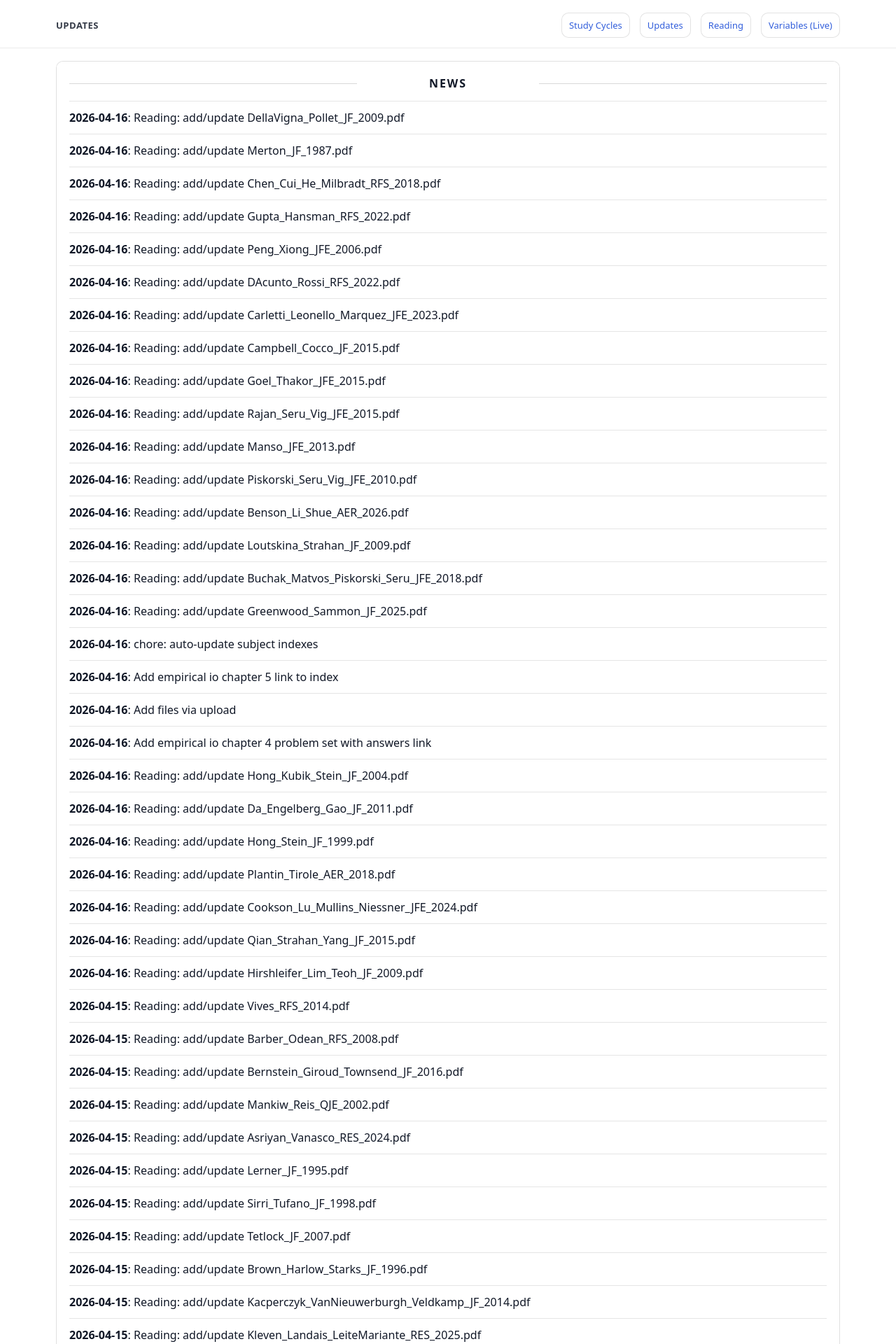
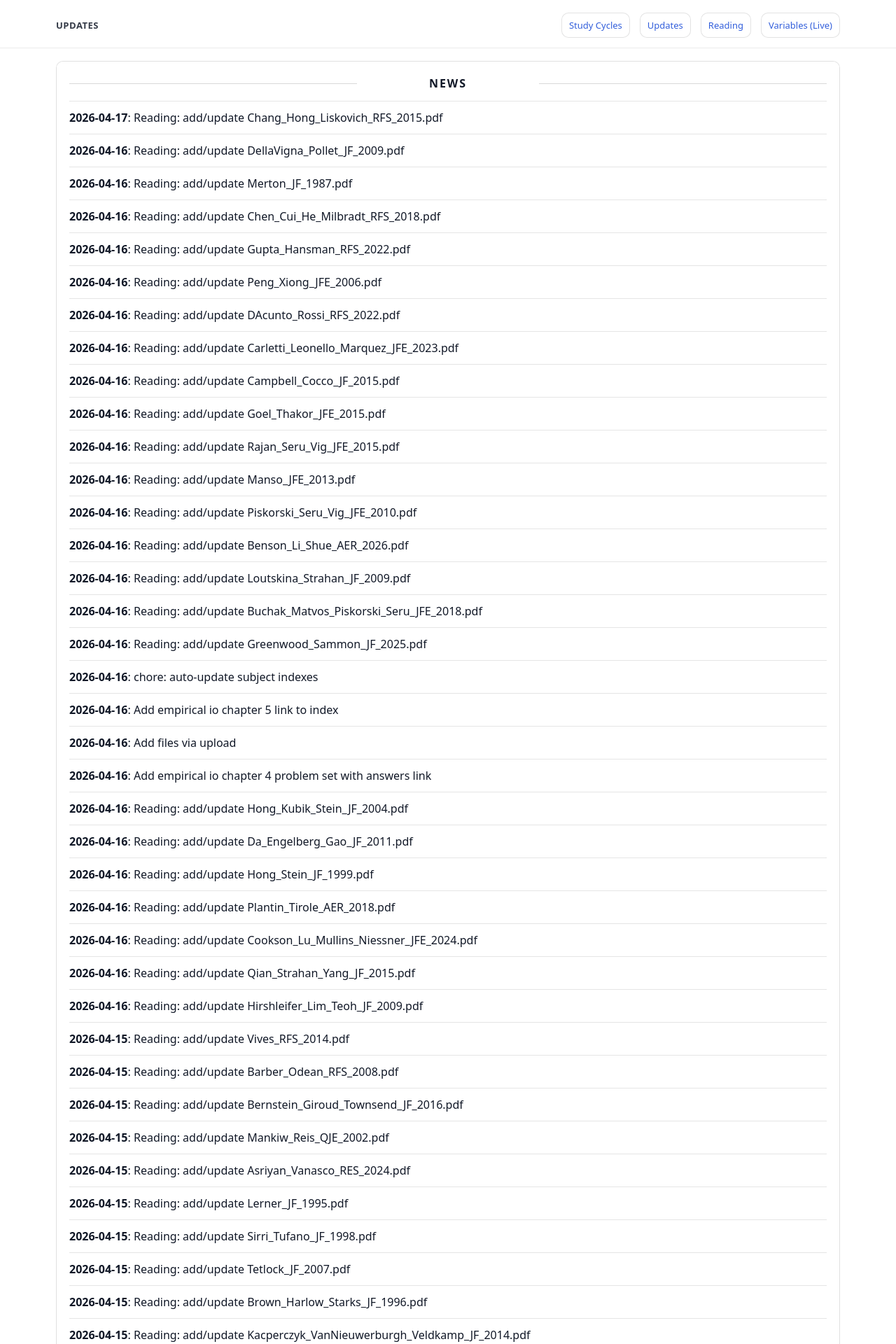
Before and after one commit to yaxinzn/study-archive, a Jekyll site: the page built from updates/index.md, in a window 1280 px wide. Shown: the top 1920 px of the page at 70% size. Built offline with Jekyll 4.4.1, drawn with Linux system fonts in a browser that asks for light colours; some of the changed text lies outside the part shown.

Commit message:
chore: update NEWS feed

```diff
--- a/_data/news.yml
+++ b/_data/news.yml
@@ -1,4 +1,7 @@
 # Auto-generated update history (sorted newest -> oldest). Do not edit manually.
+- ts: "1776369535"
+  date: "2026-04-17"
+  title: "Reading: add/update Chang_Hong_Liskovich_RFS_2015.pdf"
 - ts: "1776343022"
   date: "2026-04-16"
   title: "Reading: add/update DellaVigna_Pollet_JF_2009.pdf"
```
